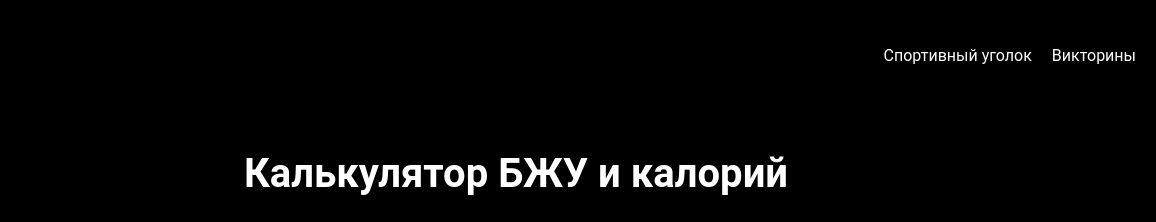
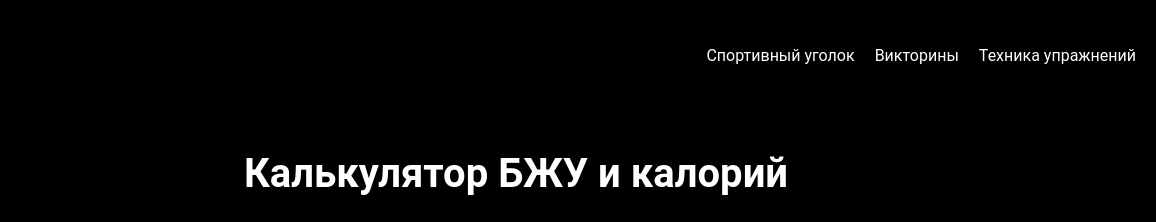
Before and after one commit to adelzhumadil/creation-website-, a plain HTML site: page Проект/index.html in a window 1280 px wide. Shown: the top 222 px of the page, 124-1280 px from the left. Drawn offline with Linux system fonts and the light colour scheme.

Commit message:
Added button with technique exercises

```diff
--- a/Проект/index.html
+++ b/Проект/index.html
@@ -203,6 +203,7 @@ nav ul.dropdown-menu li a:hover {
       <ul>
         <li><a href="Главная.html">Спортивный уголок</a></li>
         <li><a href="Викторина.html">Викторины</a></li>
+        <li><a href="technique.html">Техника упражнений</a></li>
       </ul>
     </nav>
   </header>
```
